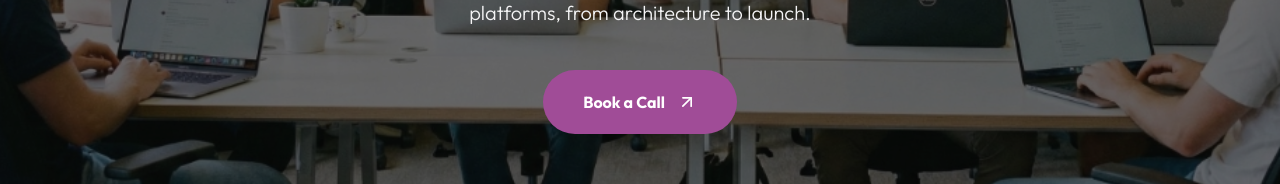
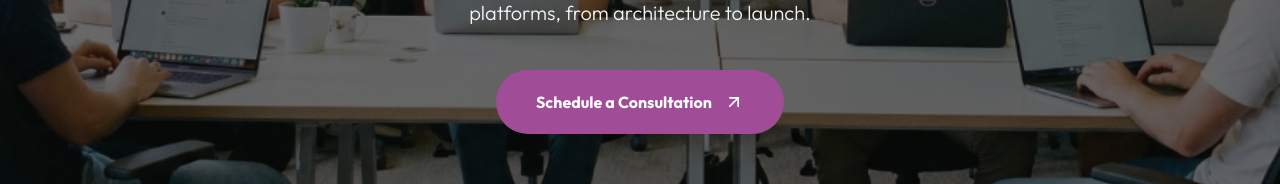
Before and after one commit to dibrand-dev/dibrand-redesign, a Next.js app: page /en in a window 1280 px wide. Shown: the part 554-738 px from the top of the page. Built offline with nearby package versions, Linux system fonts and the light colour scheme; no server answers; the database is empty.

Commit message:
feat: update global contact calendar URL and CTA labels

```diff
--- a/app/[lang]/success-stories/[slug]/page.tsx
+++ b/app/[lang]/success-stories/[slug]/page.tsx
@@ -508,7 +508,7 @@ export default async function CaseStudyDetailPage({ params }: Props) {
                                         </p>
                                         <div className="pt-8">
                                             <ScheduleButton
-                                                text={isEn ? 'Book an Appointment' : 'Agendar una Cita'}
+                                                text={isEn ? 'Schedule a Consultation' : 'Agendar Consulta'}
                                                 className="!bg-white/10 !backdrop-blur-md !border !border-white/30 !text-white hover:!bg-[#a04c97] hover:!border-transparent hover:!scale-105 transition-all duration-300 shadow-2xl px-12 py-6 text-lg"
                                             />
                                         </div>
--- a/components/software-outsourcing/SoftwareOutsourcingHero.tsx
+++ b/components/software-outsourcing/SoftwareOutsourcingHero.tsx
@@ -1,6 +1,6 @@
 import Image from 'next/image';
-import Link from 'next/link';
 import { ArrowUpRight } from 'lucide-react';
+import { CONTACT_CALENDAR_URL } from '@/lib/constants';
 
 interface SoftwareOutsourcingHeroProps {
     dict: {
@@ -32,13 +32,15 @@ export default function SoftwareOutsourcingHero({ dict, lang }: SoftwareOutsourc
                     {dict.hero.subtitle}
                 </p>
                 <div className="mt-10 flex flex-col items-center w-full max-w-4xl">
-                    <Link
-                        href={`/${lang}/contact?subject=Software Outsourcing Inquiry`}
+                    <a
+                        href={CONTACT_CALENDAR_URL}
+                        target="_blank"
+                        rel="noopener noreferrer"
                         className="inline-flex items-center gap-3 px-10 py-5 bg-brand text-white font-bold rounded-full hover:bg-brand/90 hover:scale-[1.02] transition-all group font-outfit"
                     >
                         {dict.hero.cta}
                         <ArrowUpRight size={20} className="group-hover:translate-x-1 group-hover:-translate-y-1 transition-transform" />
-                    </Link>
+                    </a>
                 </div>
             </div>
         </section>
--- a/components/staff-augmentation/StaffAugHero.tsx
+++ b/components/staff-augmentation/StaffAugHero.tsx
@@ -1,6 +1,6 @@
 import Image from 'next/image';
-import Link from 'next/link';
 import { ArrowUpRight } from 'lucide-react';
+import { CONTACT_CALENDAR_URL } from '@/lib/constants';
 
 interface StaffAugHeroProps {
     dict: {
@@ -39,13 +39,15 @@ export default function StaffAugHero({ dict, lang }: StaffAugHeroProps) {
                 </p>
 
                 <div className="mt-10 flex flex-col items-center w-full max-w-4xl">
-                    <Link
-                        href={`/${lang}/contact?subject=Staff Augmentation Inquiry`}
+                    <a
+                        href={CONTACT_CALENDAR_URL}
+                        target="_blank"
+                        rel="noopener noreferrer"
                         className="inline-flex items-center gap-3 px-10 py-5 bg-brand text-white font-bold rounded-full hover:bg-brand/90 hover:scale-[1.02] transition-all group font-outfit"
                     >
                         {dict.hero.cta}
                         <ArrowUpRight size={20} className="group-hover:translate-x-1 group-hover:-translate-y-1 transition-transform" />
-                    </Link>
+                    </a>
                 </div>
             </div>
         </section>
--- a/dictionaries/en.json
+++ b/dictionaries/en.json
@@ -10,7 +10,7 @@
         "aboutUs": "About Us",
         "careers": "Join Us",
         "contact": "Contact",
-        "scheduleCall": "Schedule a Call",
+        "scheduleCall": "Schedule a Consultation",
         "conversionHook": "Let's talk about your next digital product.",
         "conversionCta": "[ Book a 30-min Discovery Call ]"
     },
@@ -18,7 +18,7 @@
         "hero": {
             "title": "Accelerate your Roadmap with World-Class Engineering",
             "subtitle": "<strong>Dibrand</strong> is an engineering boutique providing senior staff augmentation and end-to-end product development for high-impact startups. We integrate AI, Web, and Mobile specialists that merge with your team to build scalable platforms, from architecture to launch.",
-            "cta": "Book a Call",
+            "cta": "Schedule a Consultation",
             "welcome": "Welcome to Dibrand"
         },
         "whatWeDo": {
@@ -182,7 +182,7 @@
             "resultsDescription": "Business Results",
             "metrics": "Key Metrics",
             "techStack": "Tech Stack",
-            "cta": "Book a Call",
+            "cta": "Schedule a Consultation",
             "backLink": "Back to all stories",
             "share": "Share success story"
         },
@@ -251,7 +251,7 @@
                     "desc": "Guided onboarding and continuous scaling according to project demand."
                 }
             ],
-            "cta": "Schedule a Call"
+            "cta": "Schedule a Consultation"
         },
         "roles": {
             "title": "Profiles we provide",
--- a/dictionaries/es.json
+++ b/dictionaries/es.json
@@ -10,7 +10,7 @@
         "aboutUs": "Nosotros",
         "careers": "Join Us",
         "contact": "Contacto",
-        "scheduleCall": "Agendar Llamada",
+        "scheduleCall": "Agendar Consulta",
         "conversionHook": "Hablemos de tu próximo producto digital.",
         "conversionCta": "[ Agendá una Discovery Call de 30 min ]"
     },
@@ -18,7 +18,7 @@
         "hero": {
             "title": "Acelera tu Roadmap con Ingeniería de Clase Mundial",
             "subtitle": "<strong>Dibrand</strong> es una boutique de ingeniería que provee senior staff augmentation y desarrollo de productos end-to-end para startups de alto impacto. Integramos especialistas en IA, Web y Mobile que se fusionan con tu equipo para construir plataformas escalables, desde la arquitectura hasta el lanzamiento.",
-            "cta": "Agendar Llamada",
+            "cta": "Agendar Consulta",
             "welcome": "Bienvenido a Dibrand"
         },
         "whatWeDo": {
@@ -182,7 +182,7 @@
             "resultsDescription": "Impacto de Negocio",
             "metrics": "Métricas Clave",
             "techStack": "Tech Stack",
-            "cta": "Agendar una llamada",
+            "cta": "Agendar Consulta",
             "backLink": "Volver a todas las historias",
             "share": "Compartir caso de éxito"
         },
@@ -251,7 +251,7 @@
                     "desc": "Onboarding guiado y escalamiento continuo según la demanda del proyecto."
                 }
             ],
-            "cta": "Agendar una llamada"
+            "cta": "Agendar Consulta"
         },
         "roles": {
             "title": "Perfiles que potenciamos",
--- a/lib/constants.ts
+++ b/lib/constants.ts
@@ -1 +1 @@
-export const CONTACT_CALENDAR_URL = "https://calendar.app.google/76V8fqJV2nJViz2u6";
+export const CONTACT_CALENDAR_URL = "https://calendar.app.google/xB13FzTHJ4SvU73i9";
```
